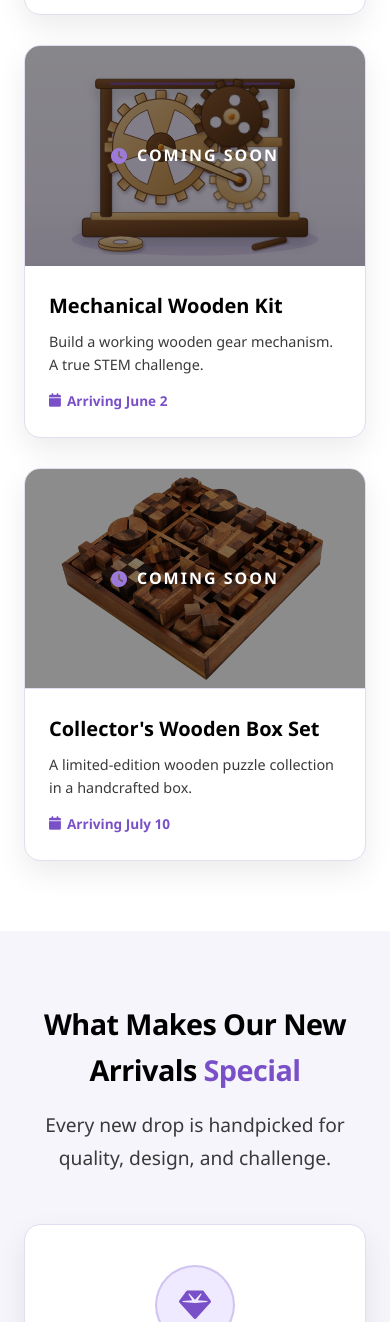
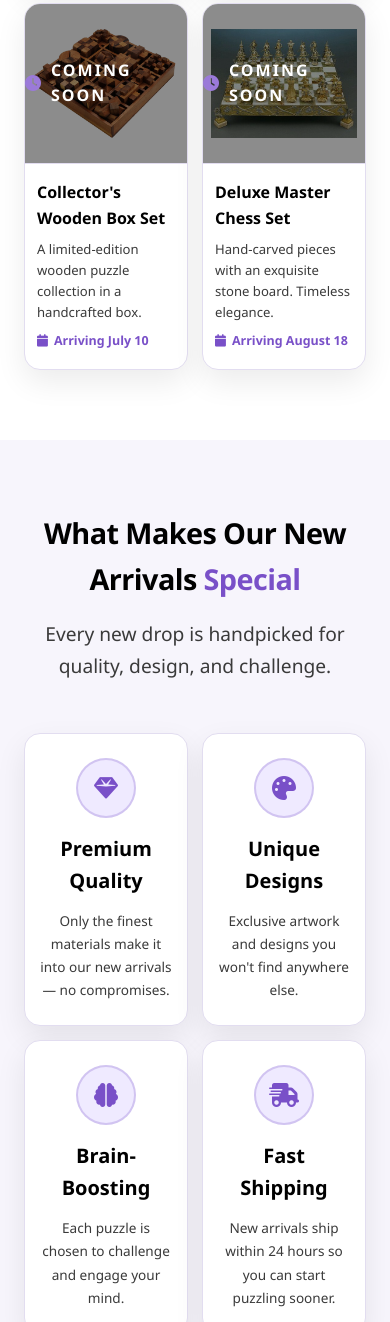
Before and after one commit to NAVEENKUTTY9025/Puzzle-Brain-Game-Specialty-Store, a plain HTML site: page new-arrivals.html in a window 390 px wide. Shown: the part 3856-5178 px from the top of the page. Drawn offline with Linux system fonts and the light colour scheme.

Commit message:
first commit

```diff
--- a/new-arrivals.html
+++ b/new-arrivals.html
@@ -603,9 +603,10 @@
         /* ===== SECTION 3: COMING SOON ===== */
         .coming-soon-grid {
             display: grid;
-            grid-template-columns: repeat(auto-fit, minmax(320px, 1fr));
+            grid-template-columns: repeat(2, 1fr);
             gap: 30px;
-            margin-top: 50px;
+            max-width: 900px;
+            margin: 50px auto 0;
         }
 
         .coming-card {
@@ -711,9 +712,10 @@
 
         .new-features-grid {
             display: grid;
-            grid-template-columns: repeat(auto-fit, minmax(240px, 1fr));
+            grid-template-columns: repeat(2, 1fr);
             gap: 30px;
-            margin-top: 50px;
+            max-width: 850px;
+            margin: 50px auto 0;
         }
 
         .new-feature-card {
@@ -1067,6 +1069,9 @@
             .new-hero-image img { height: 320px; }
             .newsletter-section h2 { font-size: 2.2rem; }
             .cta-section h2 { font-size: 2.2rem; }
+            .coming-soon-grid { gap: 20px; max-width: 100%; }
+            .new-features-grid { gap: 20px; max-width: 100%; }
+            .new-feature-card { padding: 32px 20px; }
         }
 
         @media screen and (max-width: 500px) {
@@ -1083,6 +1088,17 @@
             .new-hero-stats .stat-number { font-size: 1.8rem; }
             .new-hero-image img { height: 260px; }
             .newsletter-form input { min-width: 100%; }
+            .coming-soon-grid { gap: 14px; }
+            .coming-image { height: 160px; }
+            .coming-content { padding: 16px 12px; }
+            .coming-content h3 { font-size: 1rem; }
+            .coming-content p { font-size: 0.82rem; }
+            .coming-date { font-size: 0.78rem; margin-top: 8px; }
+            .new-features-grid { gap: 14px; }
+            .new-feature-card { padding: 24px 14px; }
+            .new-feature-card h3 { font-size: 1.25rem; }
+            .new-feature-icon { width: 60px; height: 60px; font-size: 1.5rem; margin-bottom: 15px; }
+            .new-feature-card p { font-size: 0.85rem; }
         }
 
         .nav-overlay {
@@ -1307,6 +1323,17 @@
                         <span class="coming-date"><i class="fas fa-calendar"></i> Arriving July 10</span>
                     </div>
                 </div>
+                <div class="coming-card">
+                    <div class="coming-image studio-contain">
+                        <img src="images/h7.jpg" alt="Deluxe Master Chess Set" loading="lazy">
+                        <div class="coming-overlay"><i class="fas fa-clock"></i> Coming Soon</div>
+                    </div>
+                    <div class="coming-content">
+                        <h3>Deluxe Master Chess Set</h3>
+                        <p>Hand-carved pieces with an exquisite stone board. Timeless elegance.</p>
+                        <span class="coming-date"><i class="fas fa-calendar"></i> Arriving August 18</span>
+                    </div>
+                </div>
             </div>
         </div>
     </section>
```
Also changed, not shown: shop.html (+14 -2 lines), images/shop-promo-strategy.svg (added).
